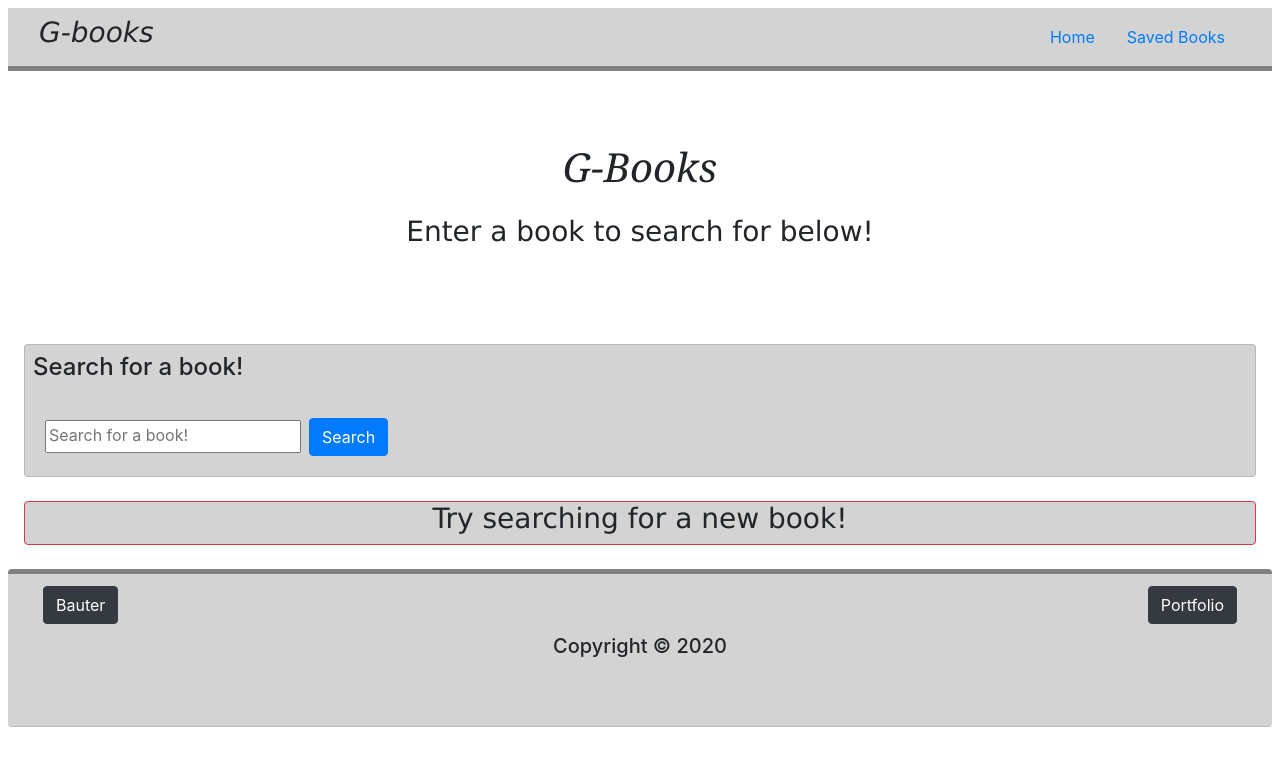
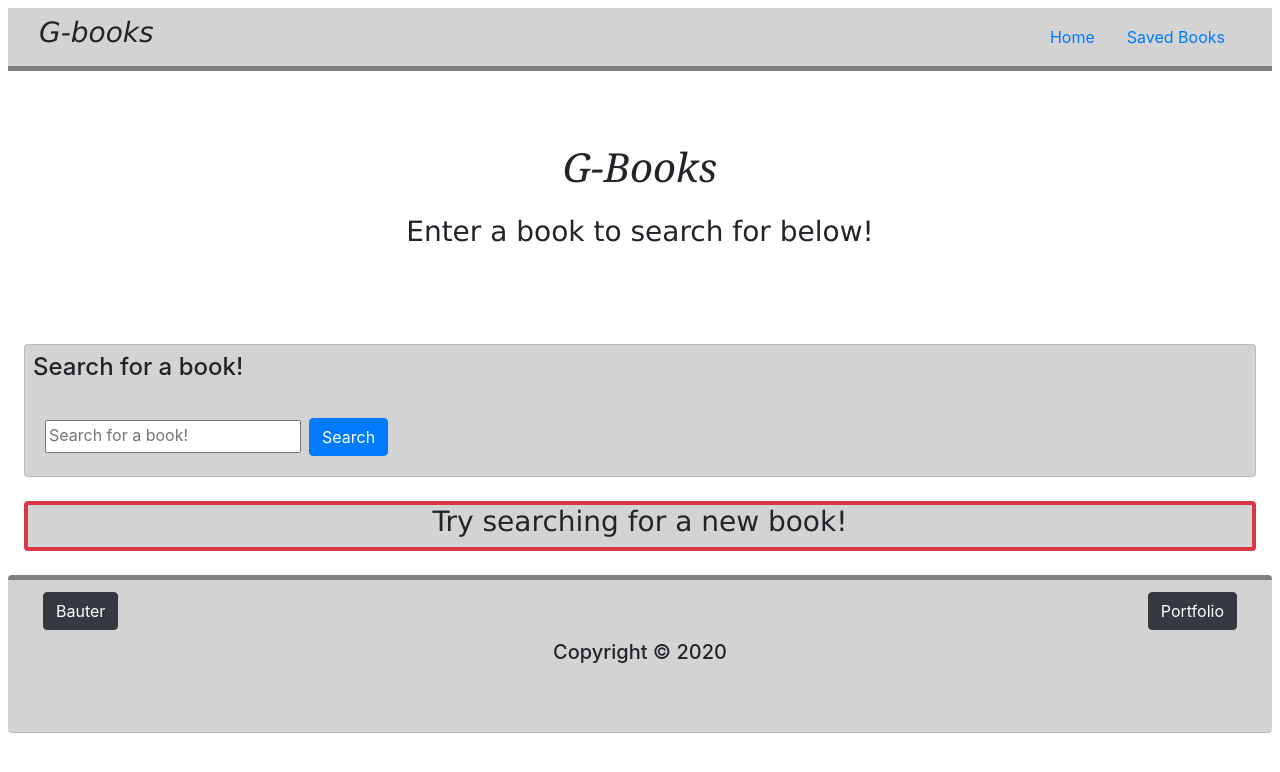
Before and after one commit to Bauter/google-books-search, a React (Create React App) app in the folder gbooks/: page / in a window 1280 px wide. Shown: the top 772 px of the page. Built offline with nearby package versions, Linux system fonts and the light colour scheme.

Commit message:
adjusted results border width

```diff
--- a/gbooks/src/pages/Saved/style.css
+++ b/gbooks/src/pages/Saved/style.css
@@ -0,0 +1,9 @@
+.card.noResults {
+    background-color:lightgray;
+    border-width: 4px !important;
+}
+
+.card.results {
+    background-color:lightgray;
+    border-width: 4px !important;
+}
--- a/gbooks/src/pages/Search/style.css
+++ b/gbooks/src/pages/Search/style.css
@@ -1,7 +1,9 @@
 .card.noResults {
     background-color:lightgray;
+    border-width: 4px !important;
 }
 
 .card.results {
     background-color:lightgray;
+    border-width: 4px !important;
 }
```
Also changed, not shown: 1 other file (tests, documents, lock files or other folders).
